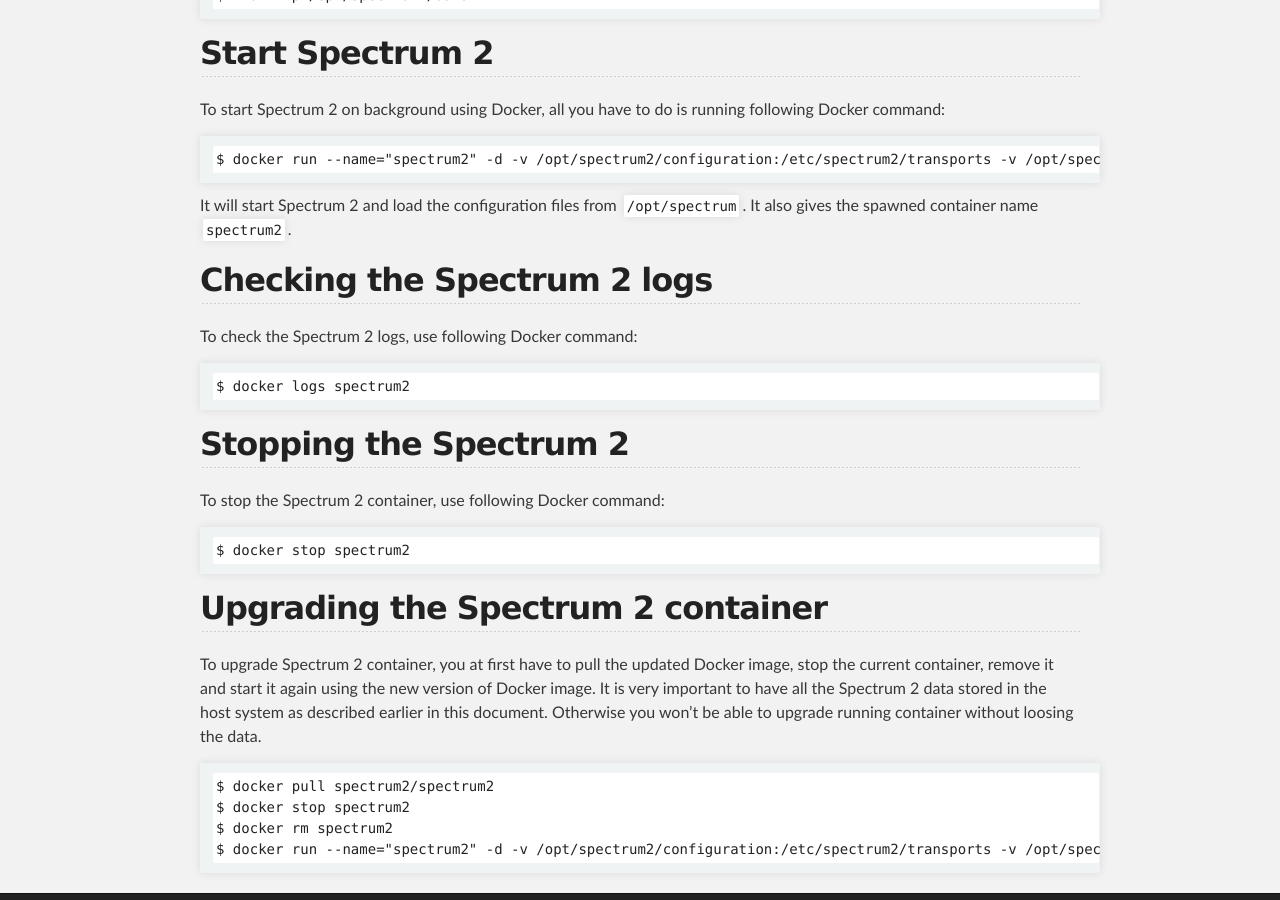
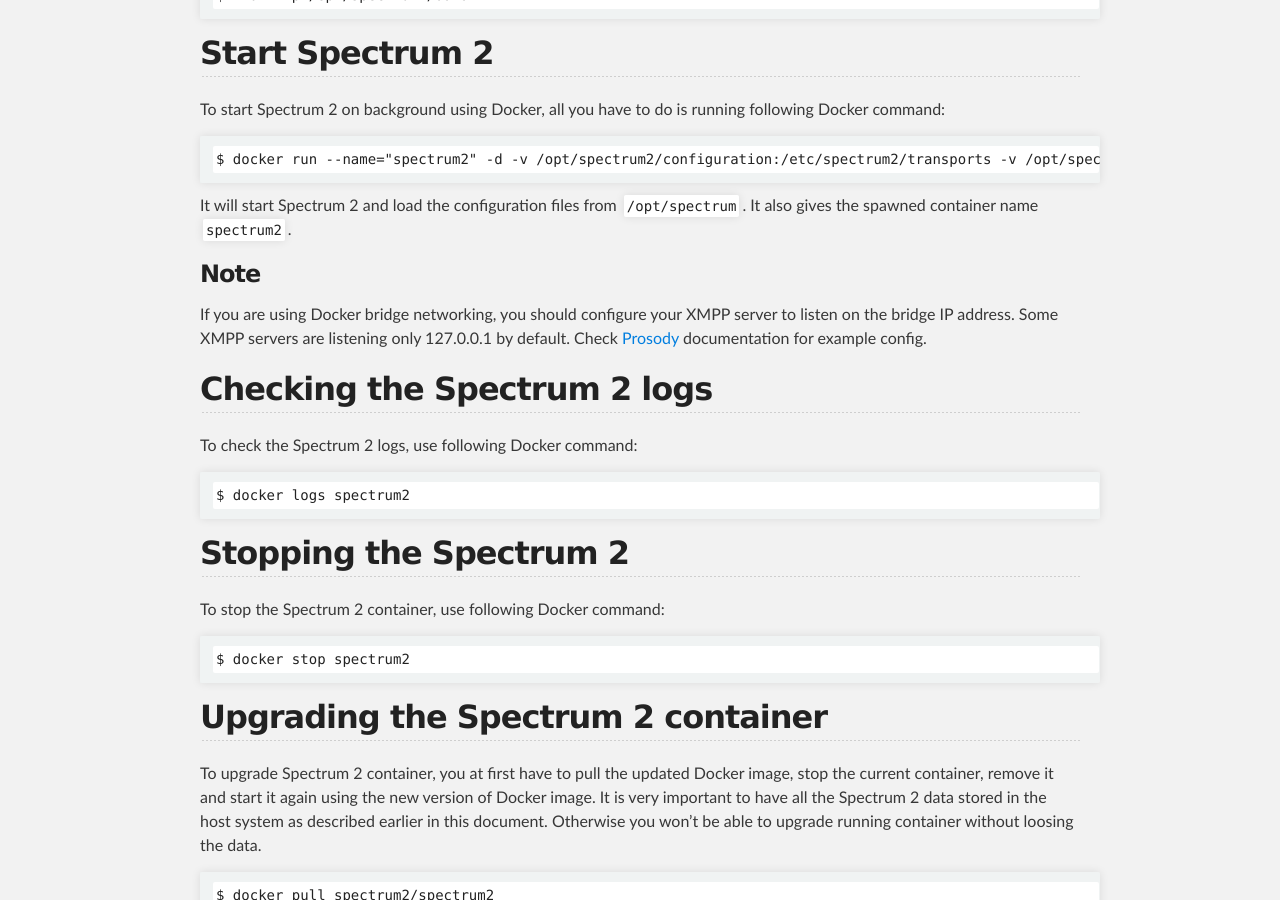
Before and after one commit to SpectrumIM/spectrum2, a Jekyll site: the page built from documentation/installation/docker.md, in a window 1280 px wide and 900 px high, scrolled down 1349 px. Built offline with Jekyll 4.4.1, drawn with Linux system fonts in a browser that asks for light colours.

Commit message:
Update docker.md

```diff
--- a/documentation/installation/docker.md
+++ b/documentation/installation/docker.md
@@ -55,6 +55,10 @@
 
 It will start Spectrum 2 and load the configuration files from `/opt/spectrum`. It also gives the spawned container name `spectrum2`.
 
+### Note
+
+If you are using Docker bridge networking, you should configure your XMPP server to listen on the bridge IP address. Some XMPP servers are listening only 127.0.0.1 by default. Check [Prosody](https://prosody.im/doc/components) documentation for example config.
+
 ## Checking the Spectrum 2 logs
 
 To check the Spectrum 2 logs, use following Docker command:
```
